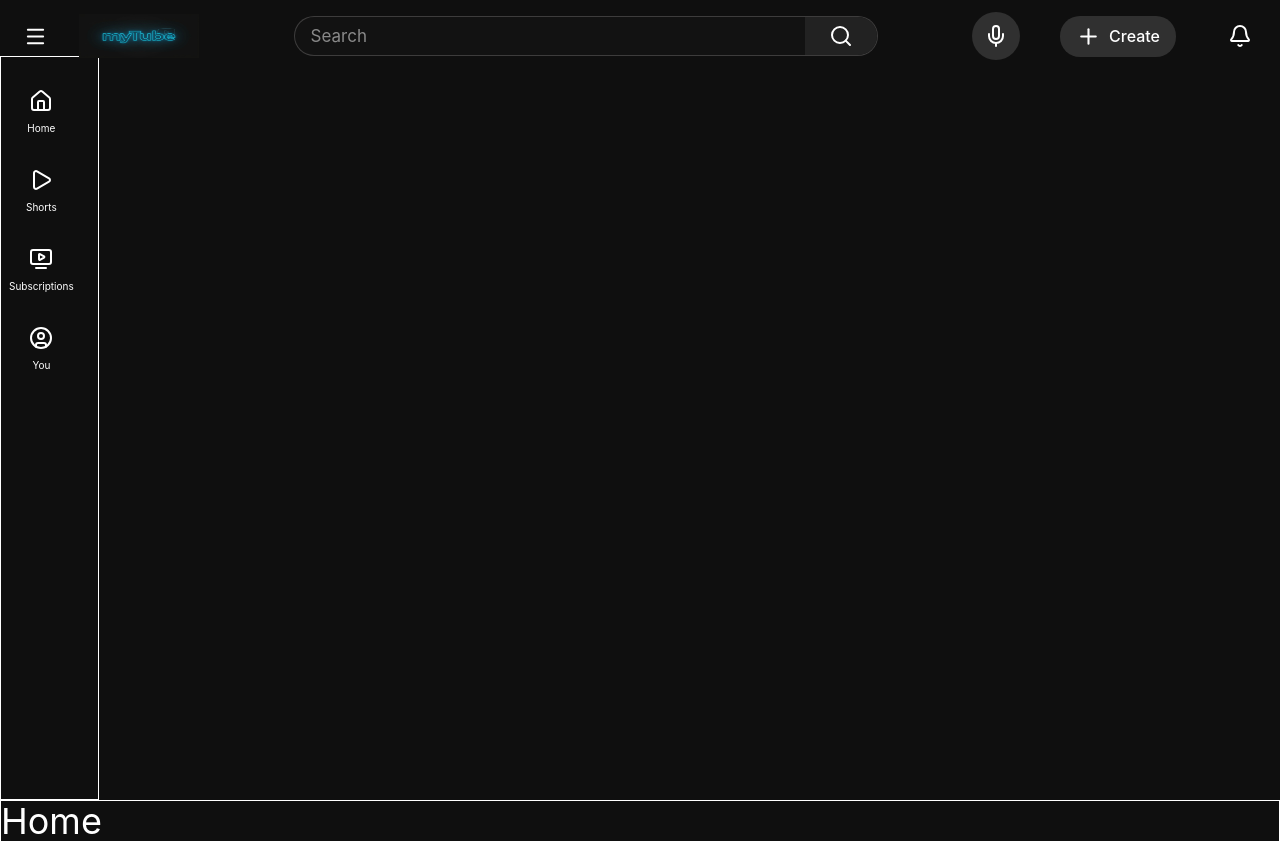
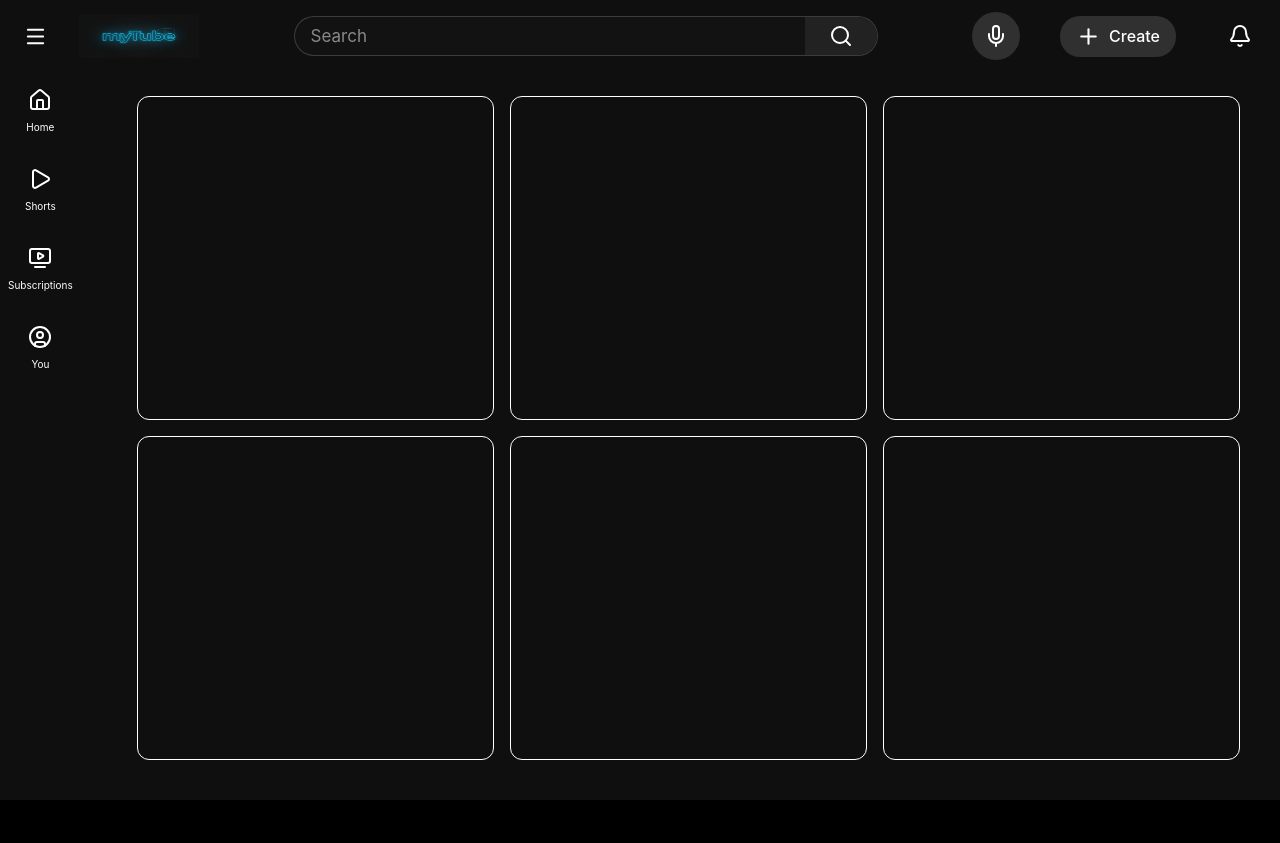
Before and after one commit to Hasnain-laghari-007/youtube, a React (Vite) app in the folder youtube-Frontend/: page / in a window 1280 px wide. After the commit the page ends 800 px from the top, so only its background shows below. Built offline with nearby package versions, Linux system fonts and the light colour scheme.

Commit message:
home grid structure

```diff
--- a/youtube-Frontend/src/components/layout/Layout.jsx
+++ b/youtube-Frontend/src/components/layout/Layout.jsx
@@ -7,11 +7,11 @@ import SideBarContext from '../../context/SideBarContext.jsx'
 const Layout = () => {
     return <SideBarContext>
         <Navbar />
-        <SideBar />
-        <main>
-            <Outlet/>
-        </main>
-        <OverlaySideBar/>
+        <div className='h-[calc(100vh-56px)] flex w-screen'>
+            <SideBar />
+            <Outlet />
+        </div>
+        <OverlaySideBar />
     </SideBarContext>
 
 }
--- a/youtube-Frontend/src/components/layout/SideBar.jsx
+++ b/youtube-Frontend/src/components/layout/SideBar.jsx
@@ -4,7 +4,7 @@ const SideBar = () => {
   let sideBarItems = [{ icon: <House />, name: "Home", id: 1 }, { icon: <Play />, name: "Shorts", id: 2 }, { icon: <TvMinimalPlay />, name: "Subscriptions", id: 3 }, { icon: <CircleUser />, name: "You", id: 4 }]
 
   return (
-    <ul className='sideBar h-[calc(100vh-56px)] inline-block border pl-1 pr-5 pt-4'>
+    <ul className='sideBar h-full inline-block pl-1 pr-5 pt-4'>
       {
         sideBarItems.map((item) => (
           <li key={item.id} className='px-1 py-4  flex flex-col items-center space-y-2 hover:bg-[#272727] hover:cursor-pointer duration-150 rounded-lg'>
--- a/youtube-Frontend/src/index.css
+++ b/youtube-Frontend/src/index.css
@@ -11,6 +11,7 @@
     body,html,#root{
         height: 100%;
         width: 100%;
+        background-color: black;
     }
 }
 
--- a/youtube-Frontend/src/pages/Home.jsx
+++ b/youtube-Frontend/src/pages/Home.jsx
@@ -1,7 +1,12 @@
 const Home = () => {
+  const videos = [1,2,3,4,5,6]
   return (
-    <div className="text-4xl border">
-        Home
+    <div className="h-full w-full p-10 grid grid-cols-[repeat(auto-fill,minmax(300px,1fr))] gap-4">
+      {
+        videos.map((box) => (
+          <div key={box} className="border rounded-xl"></div>
+        ))
+      }
     </div>
   )
 }
```
